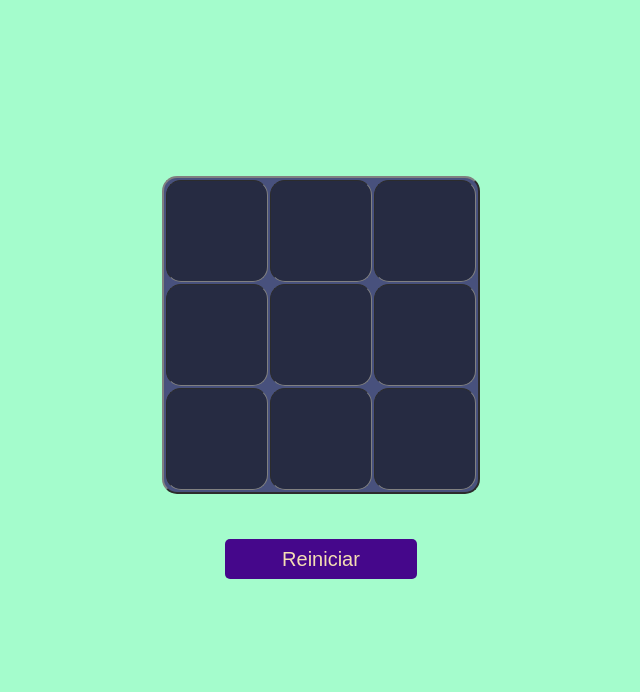
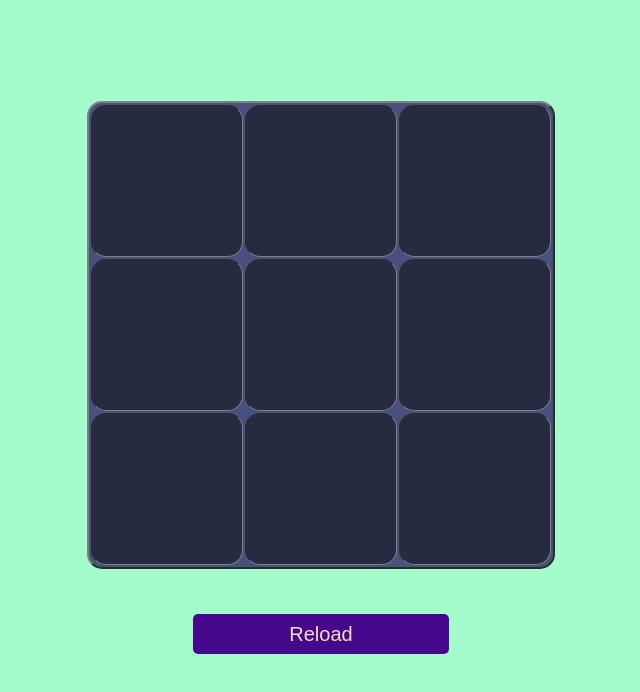
Before and after one commit to Jeffe1233/Jogo_da_Velha, a plain HTML site: page index.html in a window 1280 px wide. Shown: the whole page, without its empty margins (319-959 px from the left). Drawn offline with Linux system fonts and the light colour scheme.

Commit message:
arrumando style

```diff
--- a/assets/style.css
+++ b/assets/style.css
@@ -31,9 +31,9 @@ body
 }
 .quadrado
 {
-    height: 100px;
-    width: 100px;
-    font-size: 85px;
+    height: 150px;
+    width: 150px;
+    font-size: 70px;
     text-align: center;
     border-radius: 15px;
     background-color: rgba(0, 0, 0, 0.473);
@@ -41,7 +41,7 @@ body
 }
 .btn-reset
 {
-    width: 15vw;
+    width: 20vw;
     height: 5vh;
     font-size: 20px;
     border-radius: 5px;
--- a/index.html
+++ b/index.html
@@ -27,7 +27,7 @@
                 <td class="quadrado" onclick="jogar(this)"></td>
             </tr>
         </table>
-        <button class="btn-reset" onclick="reiniciar()">Reiniciar</button>
+        <button class="btn-reset" onclick="reiniciar()">Reload</button>
     </div>
 
 
```
